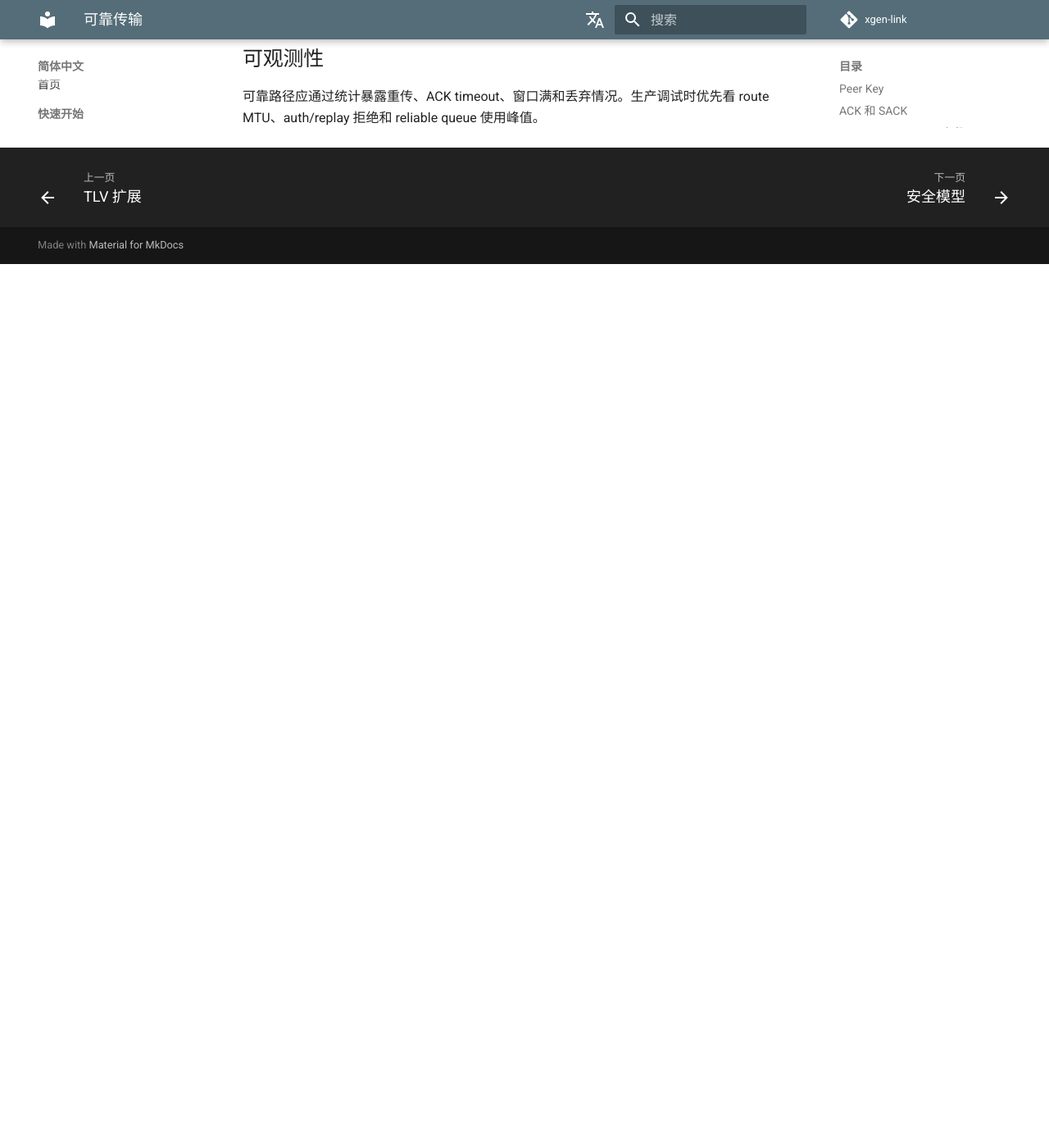
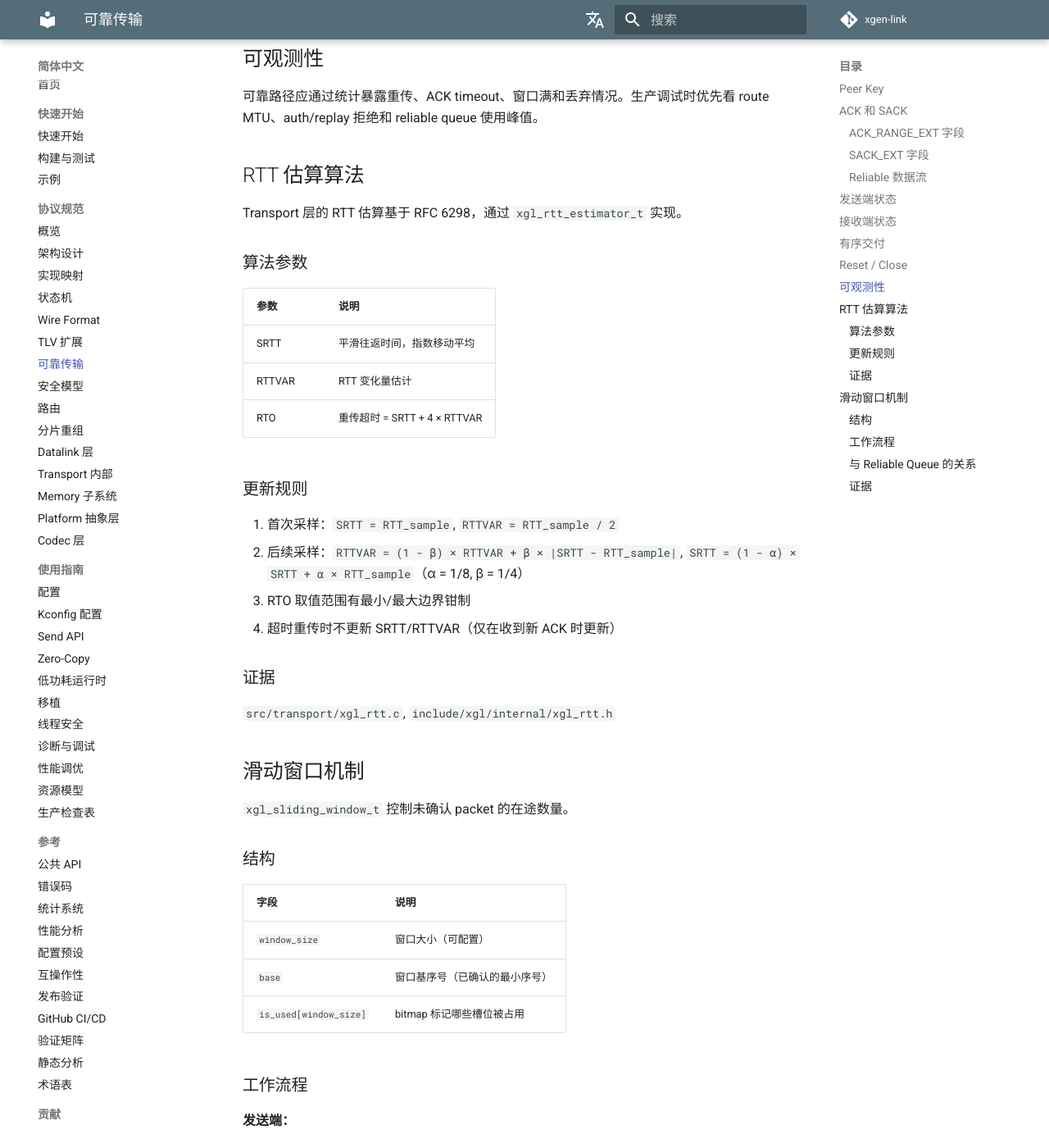
Before and after one commit to X-Gen-Lab/xgen-link, an MkDocs documentation site: the page built from docs/zh/protocol/reliability.md, in a window 1280 px wide and 1400 px high, scrolled down 3465 px. Shown: the whole window at 82% size. Built offline with MkDocs 1.6.1 and Material for MkDocs 9.7.7, drawn with Linux system fonts in a browser that asks for light colours; comment, search, counter and statistics services are not loaded; before the commit the page ends 3787 px from its top, so only the background shows below that; some of the changed text lies outside the part shown.

Commit message:
docs: add RTT estimation and sliding window mechanism

```diff
--- a/docs/zh/protocol/reliability.md
+++ b/docs/zh/protocol/reliability.md
@@ -104,3 +104,64 @@ RESET 和 CLOSE 只清理对应 peer、connection 和 session，不全局清 ACK
 ## 可观测性
 
 可靠路径应通过统计暴露重传、ACK timeout、窗口满和丢弃情况。生产调试时优先看 route MTU、auth/replay 拒绝和 reliable queue 使用峰值。
+
+## RTT 估算算法
+
+Transport 层的 RTT 估算基于 RFC 6298，通过 `xgl_rtt_estimator_t` 实现。
+
+### 算法参数
+
+| 参数 | 说明 |
+| --- | --- |
+| SRTT | 平滑往返时间，指数移动平均 |
+| RTTVAR | RTT 变化量估计 |
+| RTO | 重传超时 = SRTT + 4 × RTTVAR |
+
+### 更新规则
+
+1. 首次采样：`SRTT = RTT_sample`, `RTTVAR = RTT_sample / 2`
+2. 后续采样：`RTTVAR = (1 - β) × RTTVAR + β × |SRTT - RTT_sample|`, `SRTT = (1 - α) × SRTT + α × RTT_sample`（α = 1/8, β = 1/4）
+3. RTO 取值范围有最小/最大边界钳制
+4. 超时重传时不更新 SRTT/RTTVAR（仅在收到新 ACK 时更新）
+
+### 证据
+
+`src/transport/xgl_rtt.c`, `include/xgl/internal/xgl_rtt.h`
+
+## 滑动窗口机制
+
+`xgl_sliding_window_t` 控制未确认 packet 的在途数量。
+
+### 结构
+
+| 字段 | 说明 |
+| --- | --- |
+| `window_size` | 窗口大小（可配置） |
+| `base` | 窗口基序号（已确认的最小序号） |
+| `is_used[window_size]` | bitmap 标记哪些槽位被占用 |
+
+### 工作流程
+
+**发送端：**
+
+1. 发送新 packet 时，检查窗口是否有空闲槽位
+2. 有空闲：分配槽位，标记 `is_used[序号 % window_size] = true`
+3. 无空闲：等待 ACK 释放槽位
+4. 收到 ACK range：释放范围内所有槽位，推进 base
+
+**接收端：**
+
+1. 收到 packet：检查 `packet_number` 相对于 `rx_next_packet_number` 的位置
+2. 等于期望值：交付并推进窗口
+3. 大于期望值：缓存乱序包
+4. 小于期望值：视为重复，丢弃
+
+### 与 Reliable Queue 的关系
+
+- Reliable Queue 管理待 ACK 的 packet（32-bucket hash index 加速查找）
+- Sliding Window 管理在途数量上限
+- 两者协同实现流量控制和可靠交付
+
+### 证据
+
+`src/transport/xgl_window.c`, `include/xgl/internal/xgl_window.h`, `include/xgl/internal/xgl_transport.h`
```
